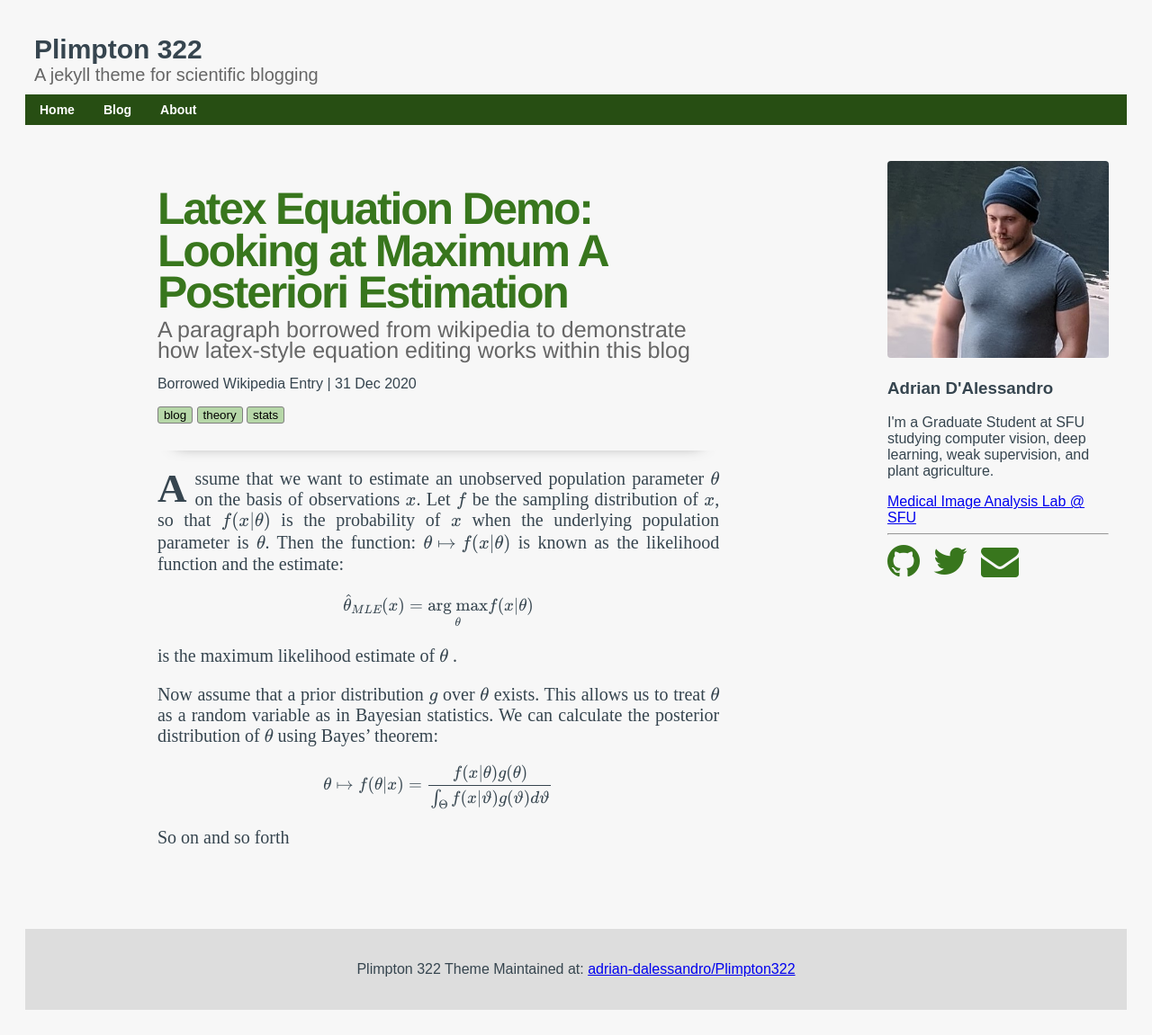
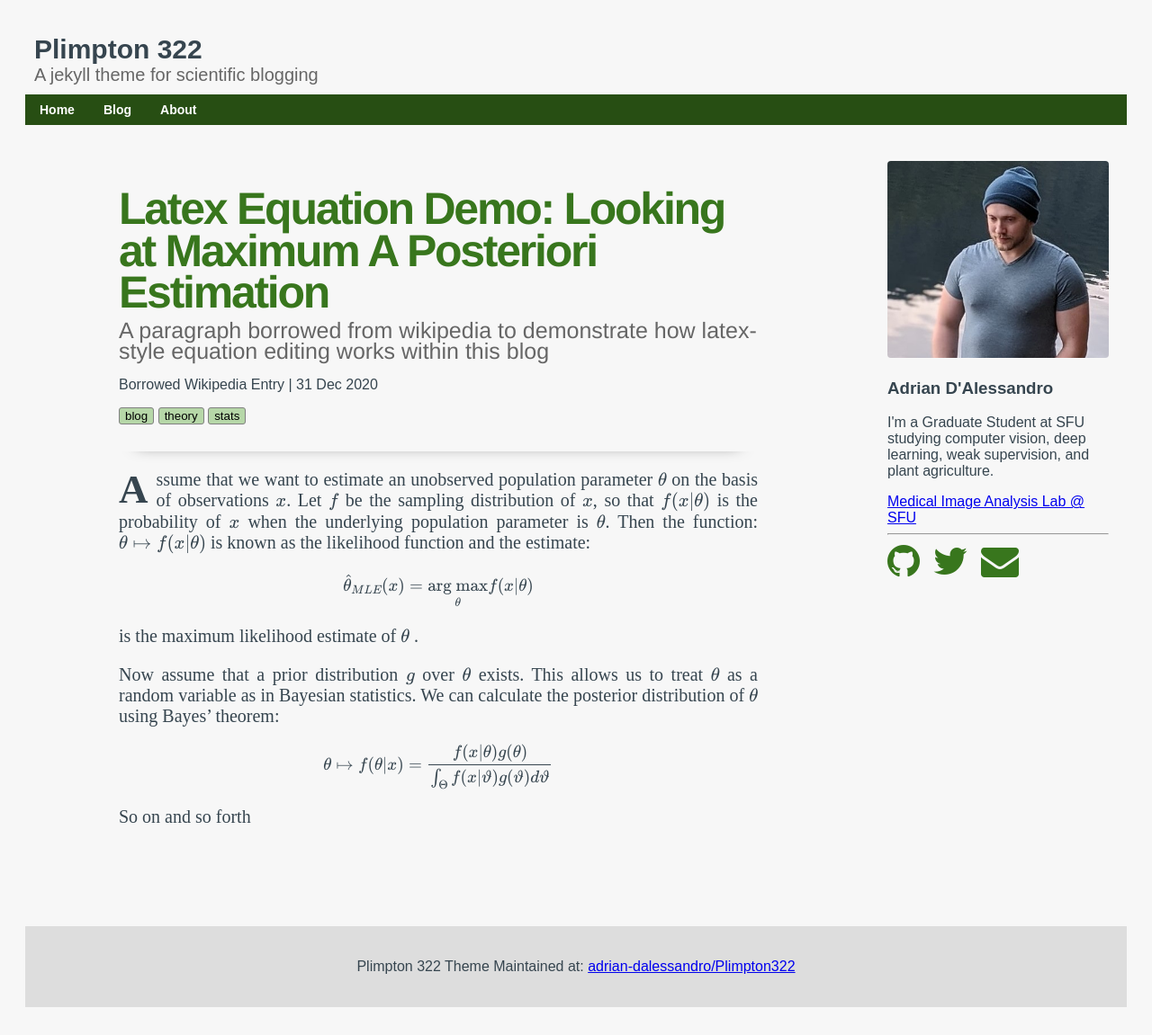
Before and after one commit to adrian-dalessandro/Plimpton322, a Jekyll site: the page built from _posts/2020-12-31-example-latex-math.md, in a window 1280 px wide. Shown: the whole page at 90% size. Built offline with Jekyll 4.4.1, drawn with Linux system fonts in a browser that asks for light colours; formulas are drawn with MathJax 3.

Commit message:
Update main.scss

```diff
--- a/_sass/main.scss
+++ b/_sass/main.scss
@@ -71,10 +71,9 @@ body {
 }
 
 .post-card {
-  padding-top: 50px;
-  padding-bottom: 50px;
-  padding-left: 16%;
-  padding-right: 16%;
+  margin: 50px auto;
+  width: auto;
+  max-width: 750px;
 }
 
 .link-card {
```
